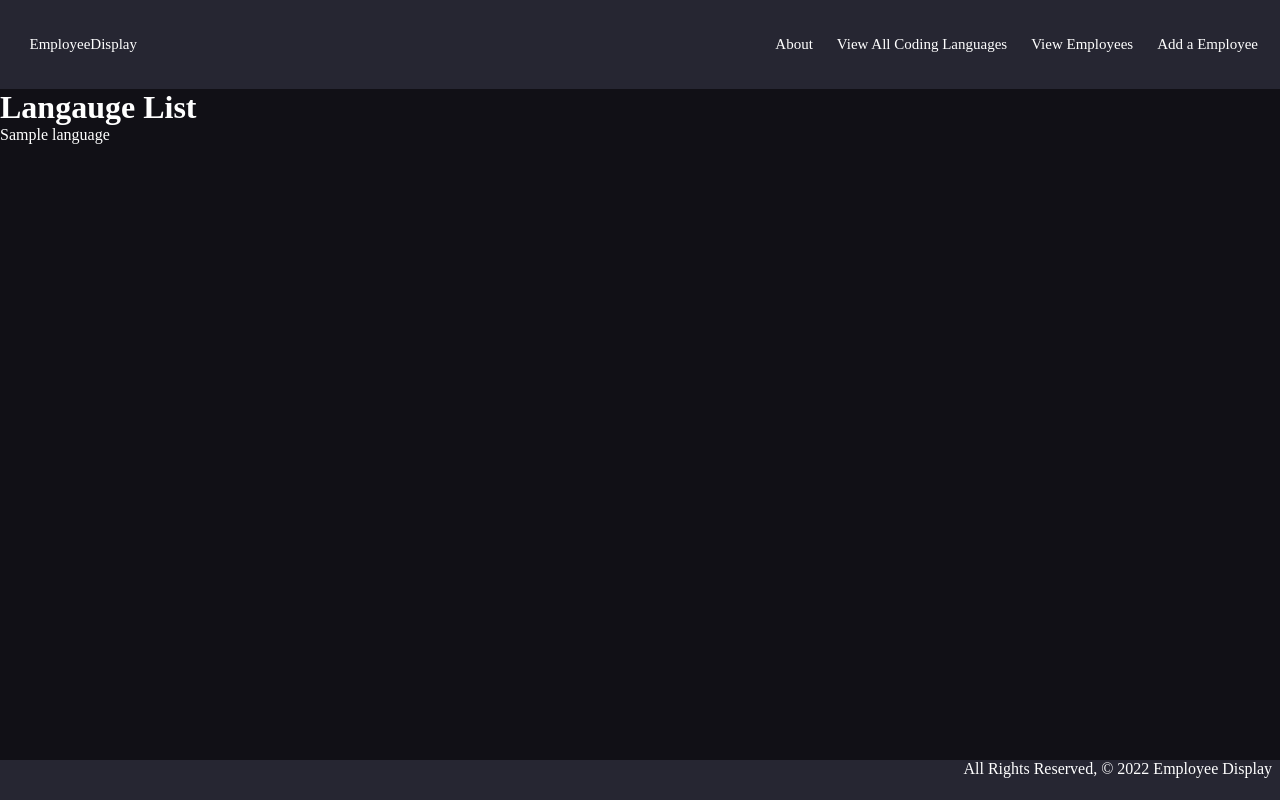
After one commit to charles-ramos/employeedisplay, a Django app: page /languages/ in a window 1280 px wide. The commit adds this page. Run offline with Django 4.2, Linux system fonts and the light colour scheme; tables that the repository leaves empty hold one stand-in row (values such as "Sample post").

Commit message:
added languages show route

```diff
--- a/main_app/templates/base.html
+++ b/main_app/templates/base.html
@@ -15,6 +15,7 @@
         </div>
         <div class="header-right">
             <a href="/about">About</a>
+            <a href="{% url 'languages_index' %}">View All Coding Languages</a>
             <a href="/employees">View Employees</a>
             <a href="{% url 'employees_create' %}">Add a Employee</a>
         </div>
--- a/main_app/templates/employees/detail.html
+++ b/main_app/templates/employees/detail.html
@@ -7,6 +7,7 @@
         {{ employee.years }}
     </h3>
     <a href="{% url 'employees_update' employee.id %}">Edit</a>
+    <a href="{% url 'employees_delete' employee.id %}">Delete</a>
 
 
 
--- /dev/null
+++ b/main_app/templates/languages/index.html
@@ -0,0 +1,12 @@
+{% extends 'base.html' %}
+
+{% block content %}
+
+<h1>Langauge List</h1>
+{% for language in object_list %}
+
+{{ language.name }}
+
+{% endfor %}
+
+{% endblock %}
--- a/main_app/urls.py
+++ b/main_app/urls.py
@@ -7,5 +7,7 @@ urlpatterns = [
     path('employees/', views.employees_index, name='index'),
     path('employees/<int:employee_id>/', views.employees_detail, name='detail'),
     path('employees/create/', views.EmployeeCreate.as_view(), name='employees_create'),
-    path('finches/<int:pk>/update/', views.EmployeeUpdate.as_view(), name='employees_update'),
+    path('employees/<int:pk>/update/', views.EmployeeUpdate.as_view(), name='employees_update'),
+    path('employees/<int:pk>/delete/', views.EmployeeDelete.as_view(), name="employees_delete"),
+    path('languages/', views.LanguageList.as_view(), name='languages_index'),
 ]
--- a/main_app/views.py
+++ b/main_app/views.py
@@ -1,7 +1,7 @@
 from django.shortcuts import render, redirect
 from django.views.generic import ListView, DetailView
 from django.views.generic.edit import CreateView, UpdateView, DeleteView
-from .models import Employee
+from .models import Employee, Language
 # Create your views here.
 def home(request):
     return render(request, 'home.html')
@@ -19,6 +19,10 @@ def employees_detail(request, employee_id):
         'employee': employee
     })
 
+class LanguageList(ListView):
+    model = Language
+    template_name = 'languages/index.html'
+
 
 class EmployeeCreate(CreateView):
     model = Employee
@@ -28,3 +32,7 @@ class EmployeeCreate(CreateView):
 class EmployeeUpdate(UpdateView):
     model = Employee
     fields = ['name', 'description', 'years']
+
+class EmployeeDelete(DeleteView):
+    model = Employee
+    success_url = '/employees'
```
Also changed, not shown: main_app/templates/main_app/employee_confirm_delete.html (added, +14 -0 lines).
